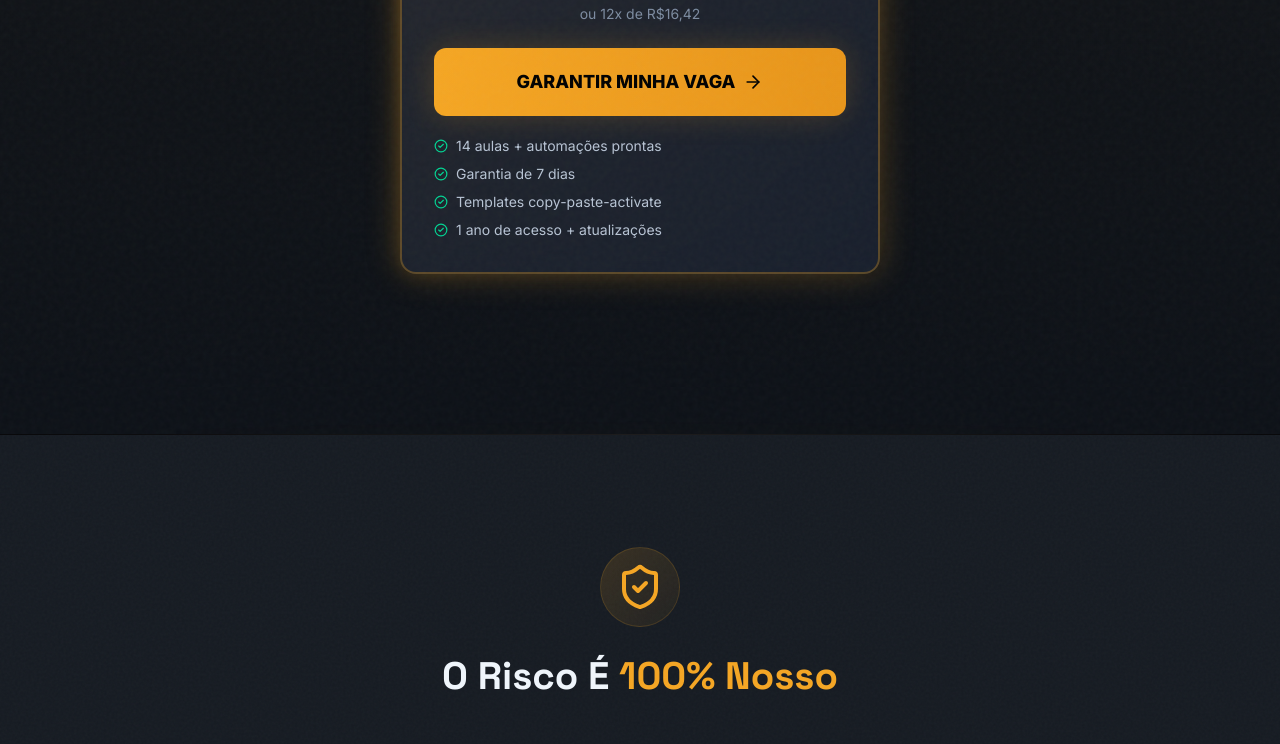
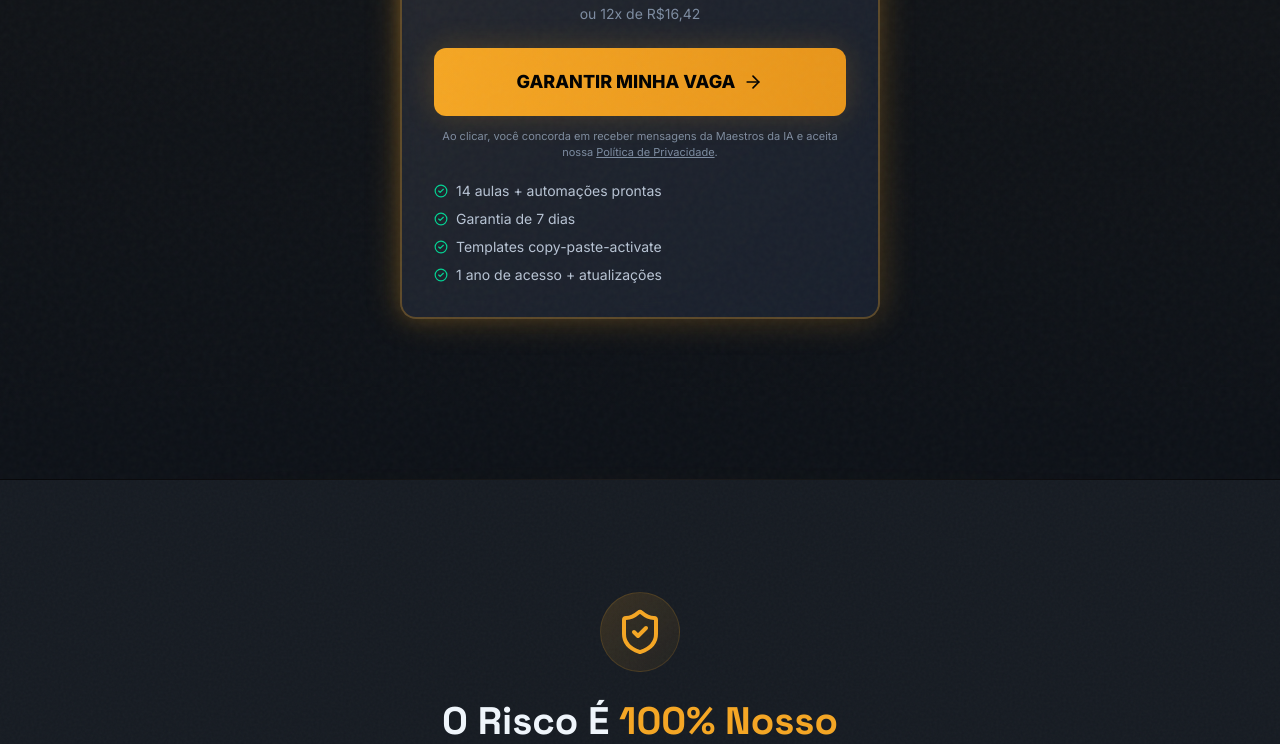
Before and after one commit to lyraarteltda/lp-conteudo-ia, a Next.js app: page / in a window 1280 px wide. Shown: the part 9791-10535 px from the top of the page. Built offline with nearby package versions, Linux system fonts and the light colour scheme.

Commit message:
feat(lgpd): add consent text below CTAs + fix broken href=# in footer

```diff
--- a/src/app/page.tsx
+++ b/src/app/page.tsx
@@ -789,6 +789,10 @@ export default function LandingPage() {
                   GARANTIR MINHA VAGA
                   <ArrowRight className="w-5 h-5" />
                 </CtaButton>
+                <p className="text-[11px] mt-3 text-center" style={{ color: c.caption }}>
+                  Ao clicar, você concorda em receber mensagens da Maestros da IA e aceita nossa{" "}
+                  <a href="https://politica.maestrosdaia.com/" style={{ textDecoration: "underline" }}>Política de Privacidade</a>.
+                </p>
                 <ul className="mt-5 space-y-2">
                   {["14 aulas + automações prontas", "Garantia de 7 dias", "Templates copy-paste-activate", "1 ano de acesso + atualizações"].map((f) => (
                     <li key={f} className="flex items-center gap-2 text-sm" style={{ color: c.body }}>
@@ -938,6 +942,10 @@ export default function LandingPage() {
           <p className="text-sm mt-4" style={{ color: c.caption }}>
             Pagamento seguro | Garantia de reembolso | Acesso imediato
           </p>
+          <p className="text-[11px] mt-3 max-w-md mx-auto" style={{ color: c.caption }}>
+            Ao clicar, você concorda em receber mensagens da Maestros da IA e aceita nossa{" "}
+            <a href="https://politica.maestrosdaia.com/" style={{ textDecoration: "underline" }}>Política de Privacidade</a>.
+          </p>
 
           <div className="flex justify-center gap-8 mt-6">
             {[
@@ -971,7 +979,7 @@ export default function LandingPage() {
           <div className="flex justify-center gap-4 mt-6">
             <a href="#" className="text-sm hover:underline underline-offset-4" style={{ color: c.caption }}>Termos de Uso</a>
             <span style={{ color: c.muted }}>|</span>
-            <a href="#" className="text-sm hover:underline underline-offset-4" style={{ color: c.caption }}>Política de Privacidade</a>
+            <a href="https://politica.maestrosdaia.com/" className="text-sm hover:underline underline-offset-4" style={{ color: c.caption }}>Política de Privacidade</a>
           </div>
           <p className="text-xs text-center mt-4" style={{ color: c.caption }}>© 2026 Maestria Academy Ltda / Lyra Arte LTDA</p>
           <div className="pb-8" />
```
